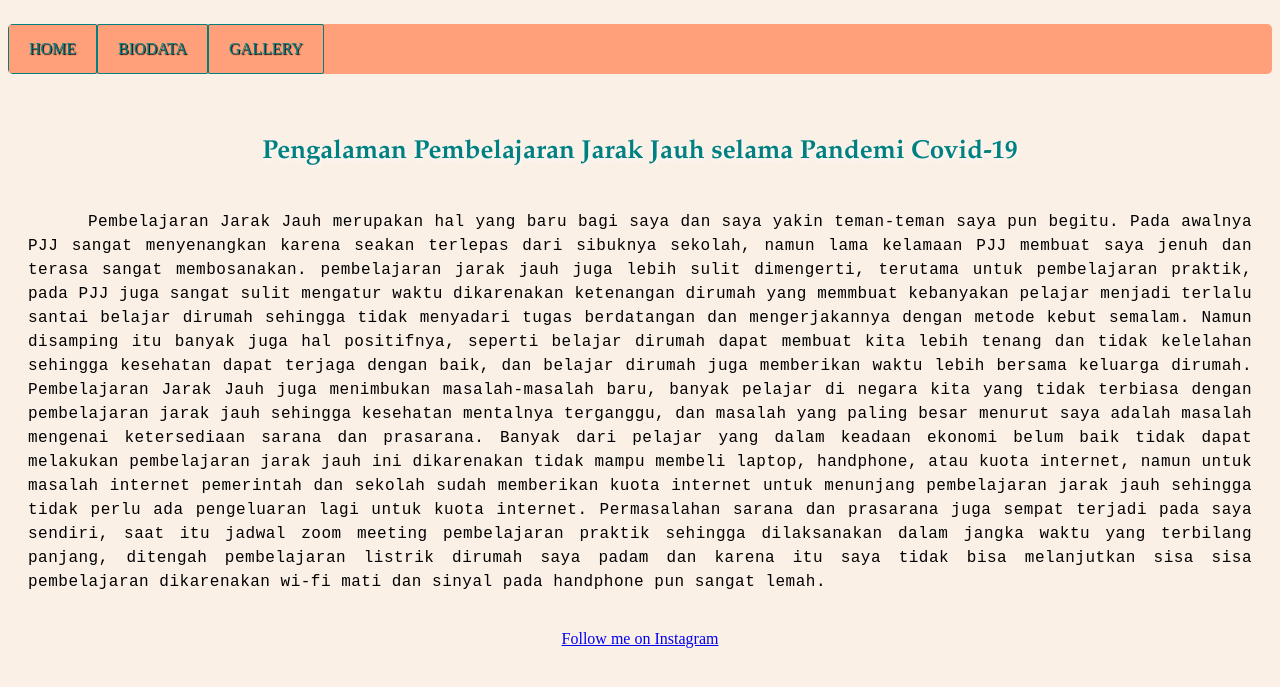
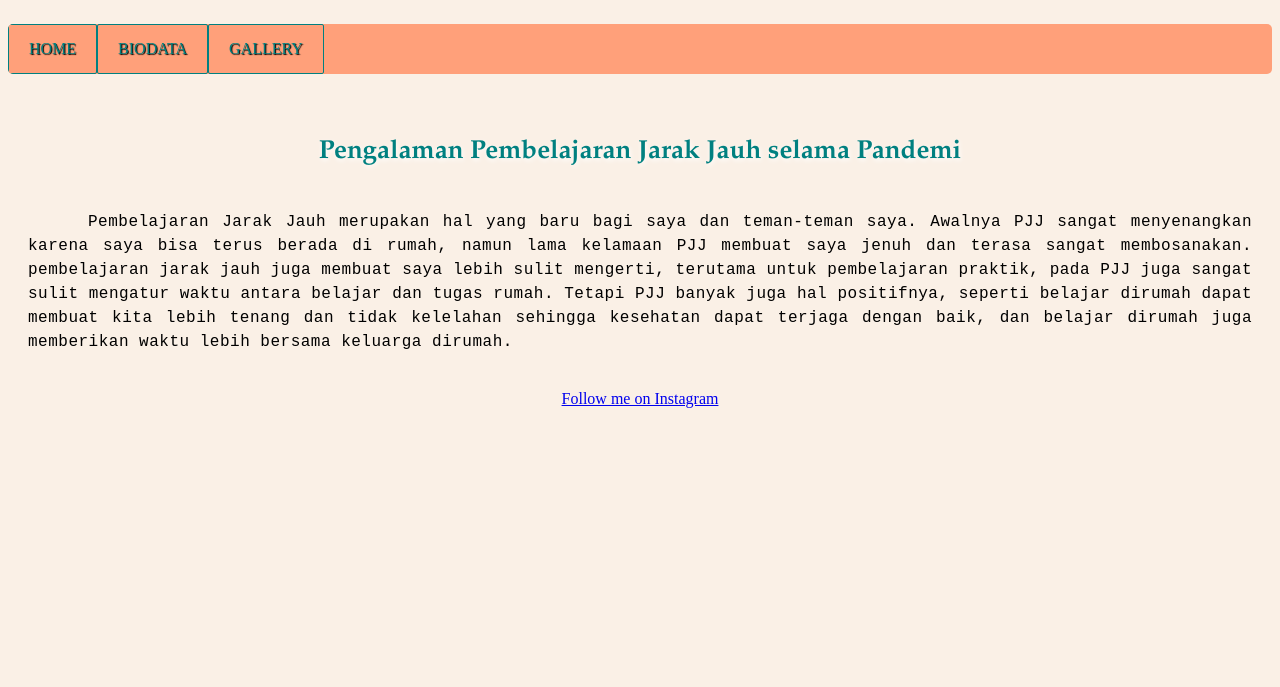
Before and after one commit to Ranggagit/ranggagit, a plain HTML site: page index.html in a window 1280 px wide. Shown: the part 95-782 px from the top of the page. Drawn offline with Linux system fonts and the light colour scheme.

Commit message:
Update index.html

```diff
--- a/index.html
+++ b/index.html
@@ -22,14 +22,13 @@
     </nav>
 
     <h2>
-       <b> Pengalaman Pembelajaran Jarak Jauh selama Pandemi Covid-19 </b>
+       <b> Pengalaman Pembelajaran Jarak Jauh selama Pandemi </b>
     </h2>
 
 
 
 
-                    <p>Pembelajaran Jarak Jauh merupakan hal yang baru bagi saya dan saya yakin teman-teman saya pun begitu. Pada awalnya PJJ sangat menyenangkan karena seakan terlepas dari sibuknya sekolah, namun lama kelamaan PJJ membuat saya jenuh dan terasa sangat membosanakan. pembelajaran jarak jauh juga lebih sulit dimengerti, terutama untuk pembelajaran praktik, pada PJJ juga sangat sulit mengatur waktu dikarenakan ketenangan dirumah yang memmbuat kebanyakan pelajar menjadi terlalu santai belajar dirumah sehingga tidak menyadari tugas berdatangan dan mengerjakannya dengan metode kebut semalam. Namun disamping itu banyak juga hal positifnya, seperti belajar dirumah dapat membuat kita lebih tenang dan tidak kelelahan sehingga kesehatan dapat terjaga dengan baik, dan belajar dirumah juga memberikan waktu lebih bersama keluarga dirumah.
-                       Pembelajaran Jarak Jauh juga menimbukan masalah-masalah baru, banyak pelajar di negara kita yang tidak terbiasa dengan pembelajaran jarak jauh sehingga kesehatan mentalnya terganggu, dan masalah yang paling besar menurut saya adalah masalah mengenai ketersediaan sarana dan prasarana. Banyak dari pelajar yang dalam keadaan ekonomi belum baik tidak dapat melakukan pembelajaran jarak jauh ini dikarenakan tidak mampu membeli laptop, handphone, atau kuota internet, namun untuk masalah internet pemerintah dan sekolah sudah memberikan kuota internet untuk menunjang pembelajaran jarak jauh sehingga tidak perlu ada pengeluaran lagi untuk kuota internet. Permasalahan sarana dan prasarana juga sempat terjadi pada saya sendiri, saat itu jadwal zoom meeting pembelajaran praktik sehingga dilaksanakan dalam jangka waktu yang terbilang panjang, ditengah pembelajaran listrik dirumah saya padam dan karena itu saya tidak bisa melanjutkan sisa sisa pembelajaran dikarenakan wi-fi mati dan sinyal pada handphone pun sangat lemah.
+                    <p>Pembelajaran Jarak Jauh merupakan hal yang baru bagi saya dan teman-teman saya. Awalnya PJJ sangat menyenangkan karena saya bisa terus berada di rumah, namun lama kelamaan PJJ membuat saya jenuh dan terasa sangat membosanakan. pembelajaran jarak jauh juga membuat saya lebih sulit mengerti, terutama untuk pembelajaran praktik, pada PJJ juga sangat sulit mengatur waktu antara belajar dan tugas rumah. Tetapi PJJ banyak juga hal positifnya, seperti belajar dirumah dapat membuat kita lebih tenang dan tidak kelelahan sehingga kesehatan dapat terjaga dengan baik, dan belajar dirumah juga memberikan waktu lebih bersama keluarga dirumah.
                     </p>
 
             <footer>
```
